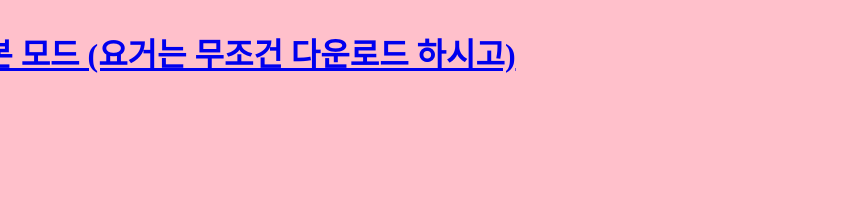
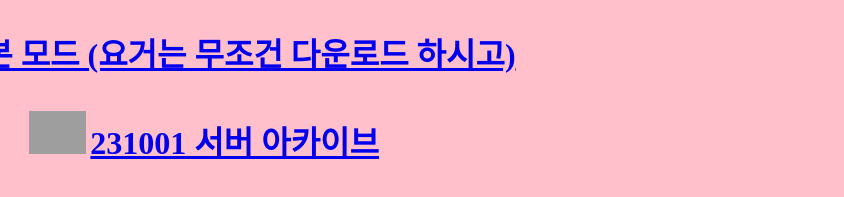
Before and after one commit to skchqhdpdy/2024-Twitch-Streamer-Collabo, a plain HTML site: page web/pokemon/index.html in a window 1280 px wide. Shown: the part 541-738 px from the top of the page, 436-1280 px from the left. Drawn offline with Linux system fonts and the light colour scheme; grey boxes are pictures that could not be loaded.

Commit message:
231001 1.12.2 포켓몬 서버 아카이브

```diff
--- a/web/pokemon/index.html
+++ b/web/pokemon/index.html
@@ -56,6 +56,15 @@
         <br> <br>
     </div>
 
+    <div style="text-align: center;">
+        <br>
+        <img id="forge_img" width="auto" height="43" src="https://collabo.lol/img/archive.jpg" alt="">
+        <h1 style="display: inline; margin-top: -10px;">
+            <a href="../archive/231001 1.12.2 포캣몬 서버.zip" download>231001 서버 아카이브</a>
+        </h1>
+        <br> <br>
+    </div>
+
     <!-- <div style="text-align: center;">
         <br>
         <img id="forge_img" width="auto" height="43" src="https://collabo.lol/img/69833574.png" alt="">
```
Also changed, not shown: web/img/archive.jpg (added).
